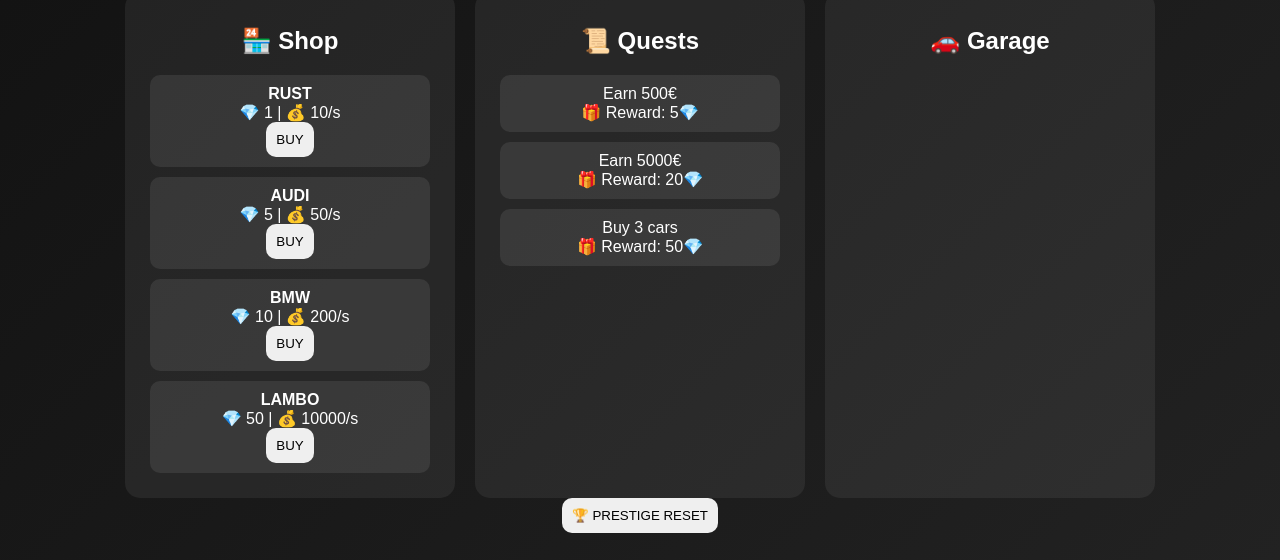
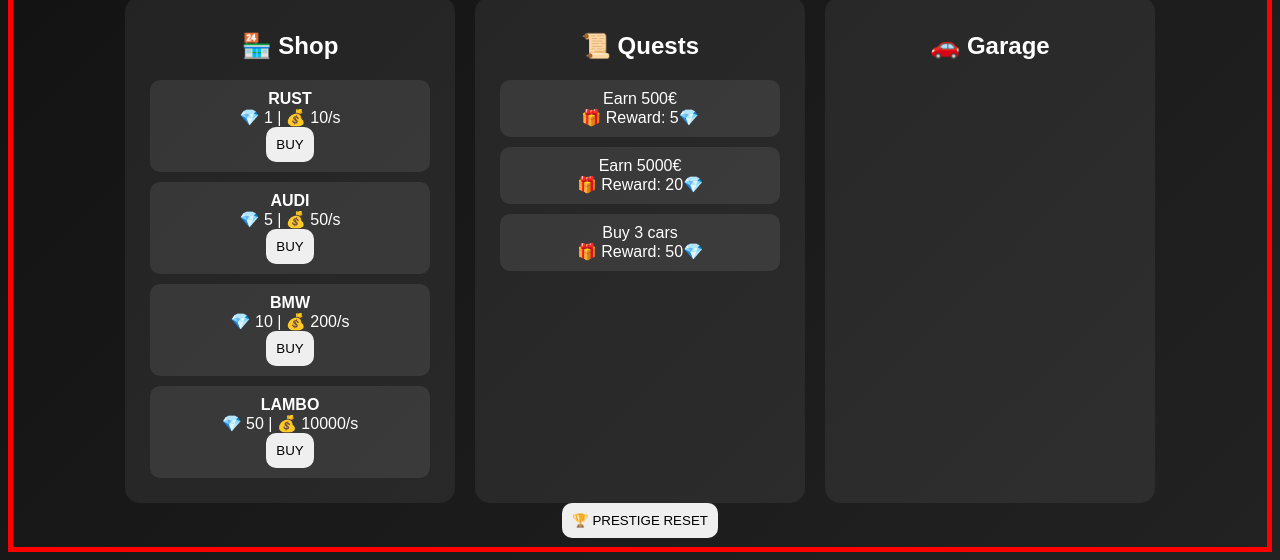
Before and after one commit to A25DP2RCars/Clicker-game, a plain HTML site: page index.html in a window 1280 px wide. Shown: the part 240-800 px from the top of the page. Drawn offline with Linux system fonts and the light colour scheme.

Commit message:
Add red border to body element

```diff
--- a/style.css
+++ b/style.css
@@ -45,3 +45,6 @@
   display:inline-block;
   border-radius:10px;
 }
+body {
+    border: 5px solid red;
+}
```
